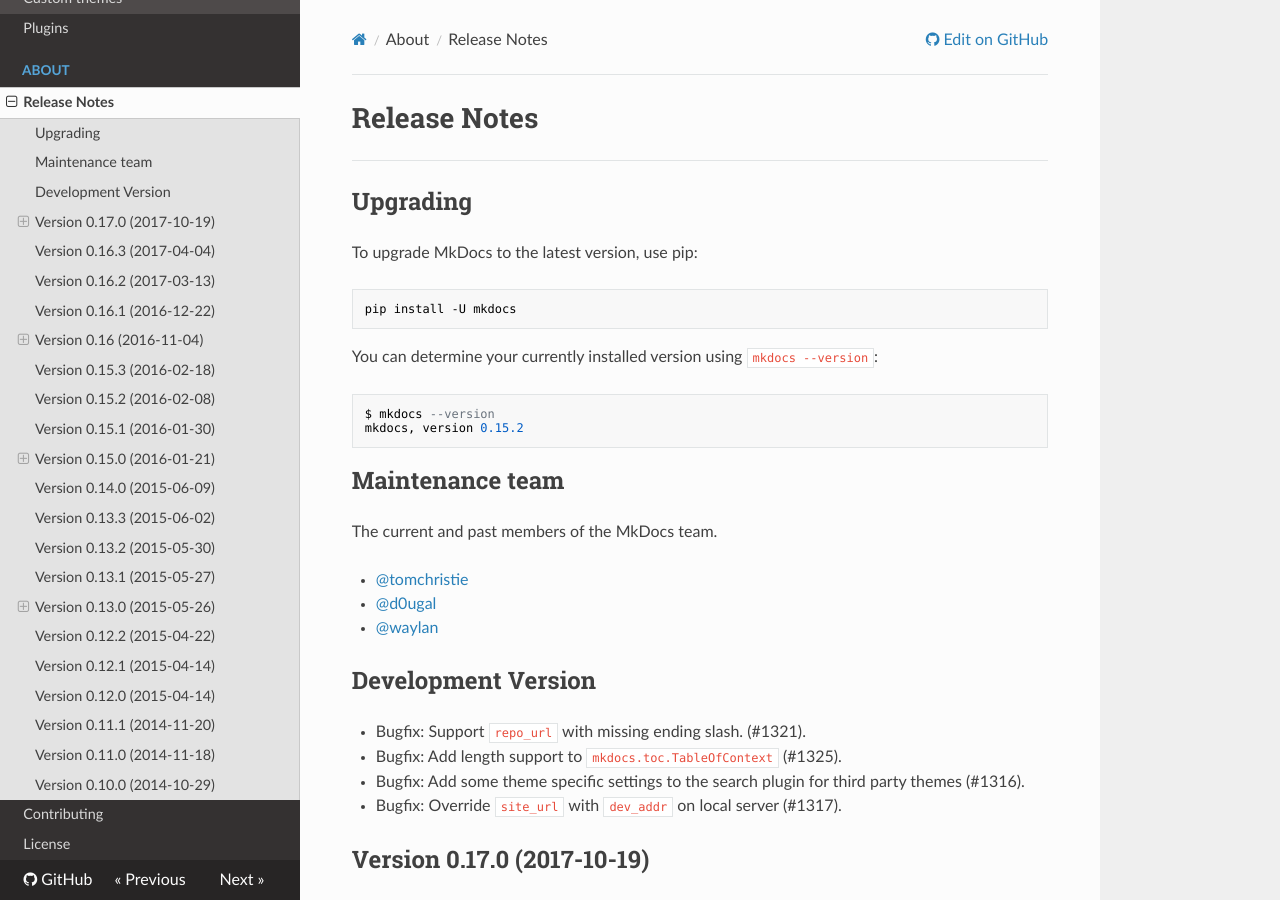
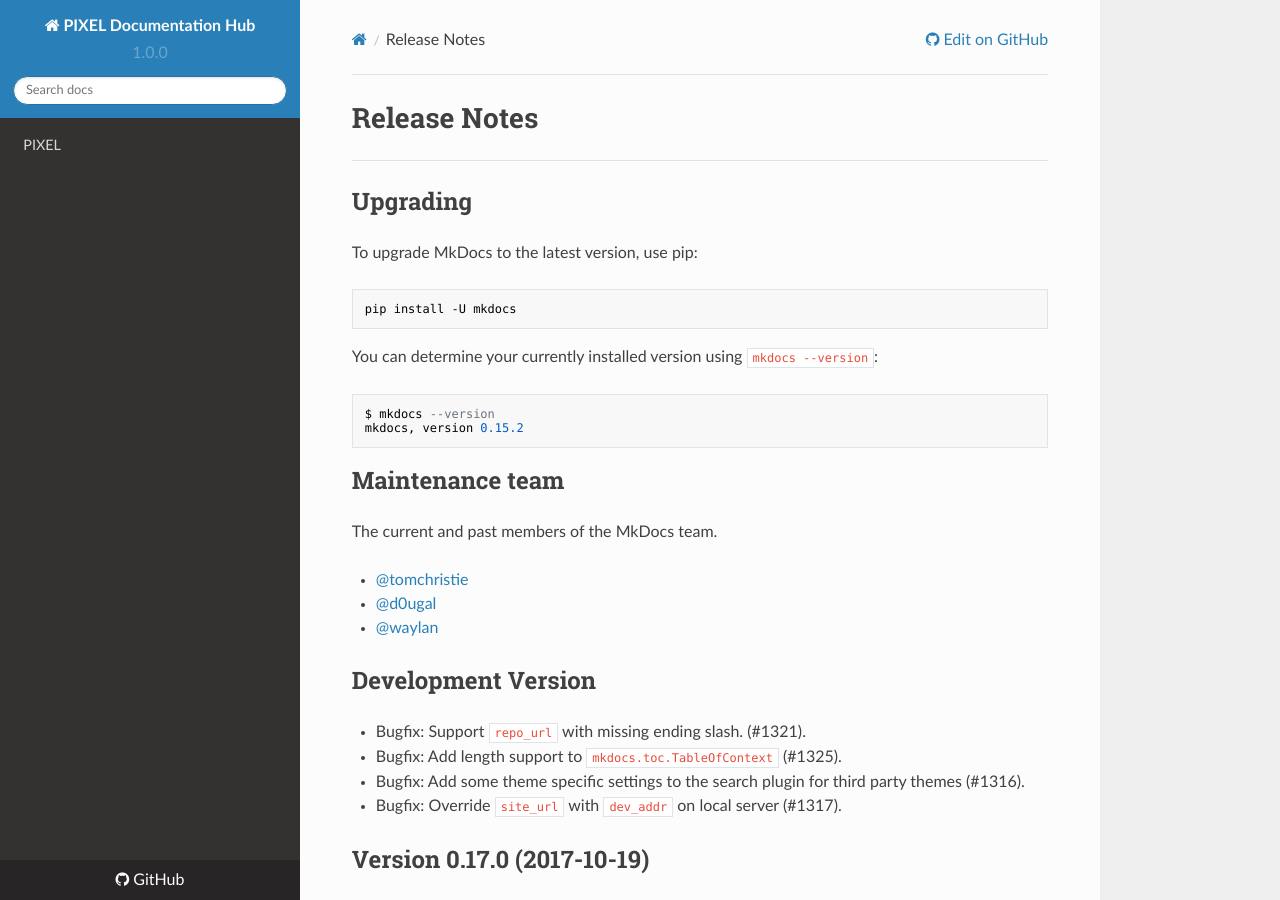
Before and after one commit to pixel-ports/docs-hub, an MkDocs documentation site: the page built from docs/about/release-notes.md, in a window 1280 px wide and 900 px high. Built offline with MkDocs 1.6.1, drawn with Linux system fonts in a browser that asks for light colours; nearby versions of some CDN libraries; old or Windows-style settings are respelled for this version of MkDocs; part of the change alters nothing that is shown.

Commit message:
Update mkdocs.yml

```diff
--- a/mkdocs.yml
+++ b/mkdocs.yml
@@ -9,15 +9,15 @@ repo_url: https://github.com/pixel-ports/docs-hub
 
 pages:
     - PIXEL: index.md
-    - User Guide:
-        - Instructions: user-guide/instructions.md
-        - Configuration: user-guide/configuration.md
-        - Custom themes: user-guide/custom-themes.md
-        - Plugins: user-guide/plugins.md
-    - About:
-        - Release Notes: about/release-notes.md
-        - Contributing: about/contributing.md
-        - License: about/license.md
+#    - User Guide:
+#        - Instructions: user-guide/instructions.md
+#        - Configuration: user-guide/configuration.md
+#        - Custom themes: user-guide/custom-themes.md
+#        - Plugins: user-guide/plugins.md
+#    - About:
+#        - Release Notes: about/release-notes.md
+#        - Contributing: about/contributing.md
+#        - License: about/license.md
 
 copyright: Apache License 2.0
 
```
